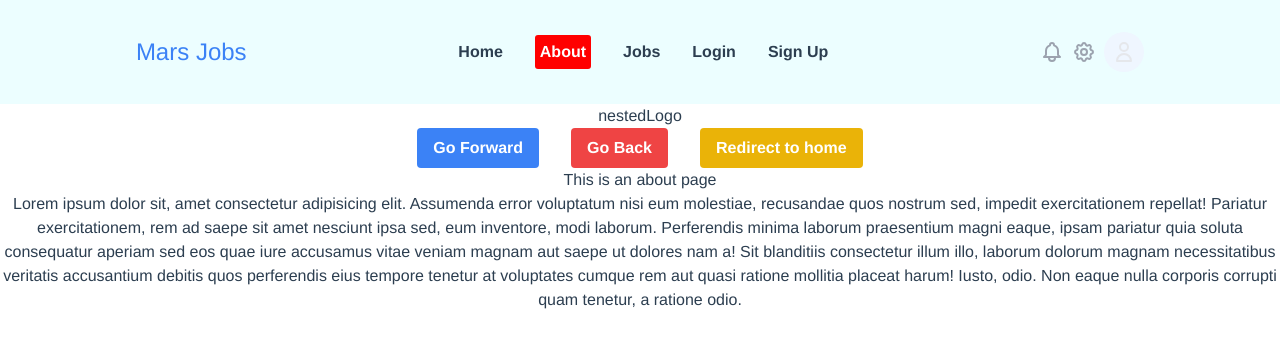
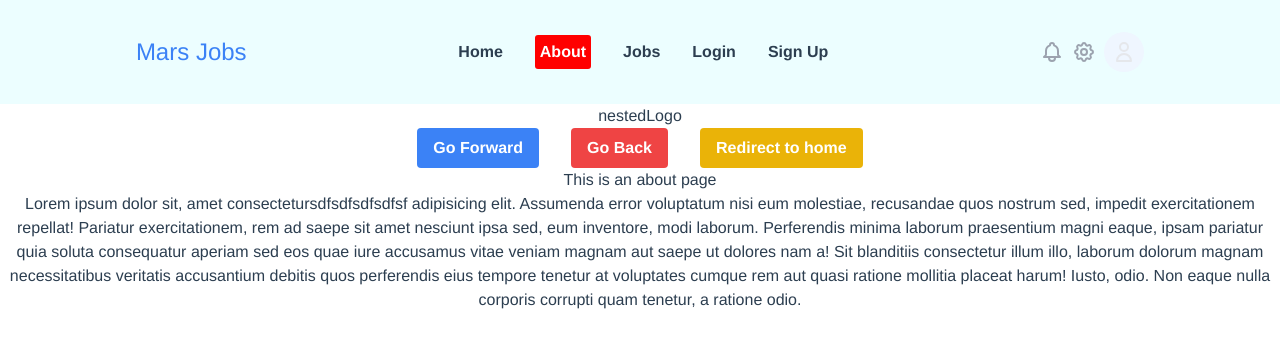
Before and after one commit to Abdullah-In-Sync/mars-jobs, a Vue app: page /about-us in a window 1280 px wide. Shown: the top 346 px of the page. Built offline with nearby package versions, Linux system fonts and the light colour scheme.

Commit message:
test on personal pc

```diff
--- a/src/views/About.vue
+++ b/src/views/About.vue
@@ -1,6 +1,6 @@
 <template>
   <div class="about">
     <h1>This is an about page</h1>
-    <p>Lorem ipsum dolor sit, amet consectetur adipisicing elit. Assumenda error voluptatum nisi eum molestiae, recusandae quos nostrum sed, impedit exercitationem repellat! Pariatur exercitationem, rem ad saepe sit amet nesciunt ipsa sed, eum inventore, modi laborum. Perferendis minima laborum praesentium magni eaque, ipsam pariatur quia soluta consequatur aperiam sed eos quae iure accusamus vitae veniam magnam aut saepe ut dolores nam a! Sit blanditiis consectetur illum illo, laborum dolorum magnam necessitatibus veritatis accusantium debitis quos perferendis eius tempore tenetur at voluptates cumque rem aut quasi ratione mollitia placeat harum! Iusto, odio. Non eaque nulla corporis corrupti quam tenetur, a ratione odio.</p>
+    <p>Lorem ipsum dolor sit, amet consectetursdfsdfsdfsdfsf adipisicing elit. Assumenda error voluptatum nisi eum molestiae, recusandae quos nostrum sed, impedit exercitationem repellat! Pariatur exercitationem, rem ad saepe sit amet nesciunt ipsa sed, eum inventore, modi laborum. Perferendis minima laborum praesentium magni eaque, ipsam pariatur quia soluta consequatur aperiam sed eos quae iure accusamus vitae veniam magnam aut saepe ut dolores nam a! Sit blanditiis consectetur illum illo, laborum dolorum magnam necessitatibus veritatis accusantium debitis quos perferendis eius tempore tenetur at voluptates cumque rem aut quasi ratione mollitia placeat harum! Iusto, odio. Non eaque nulla corporis corrupti quam tenetur, a ratione odio.</p>
   </div>
 </template>
```
